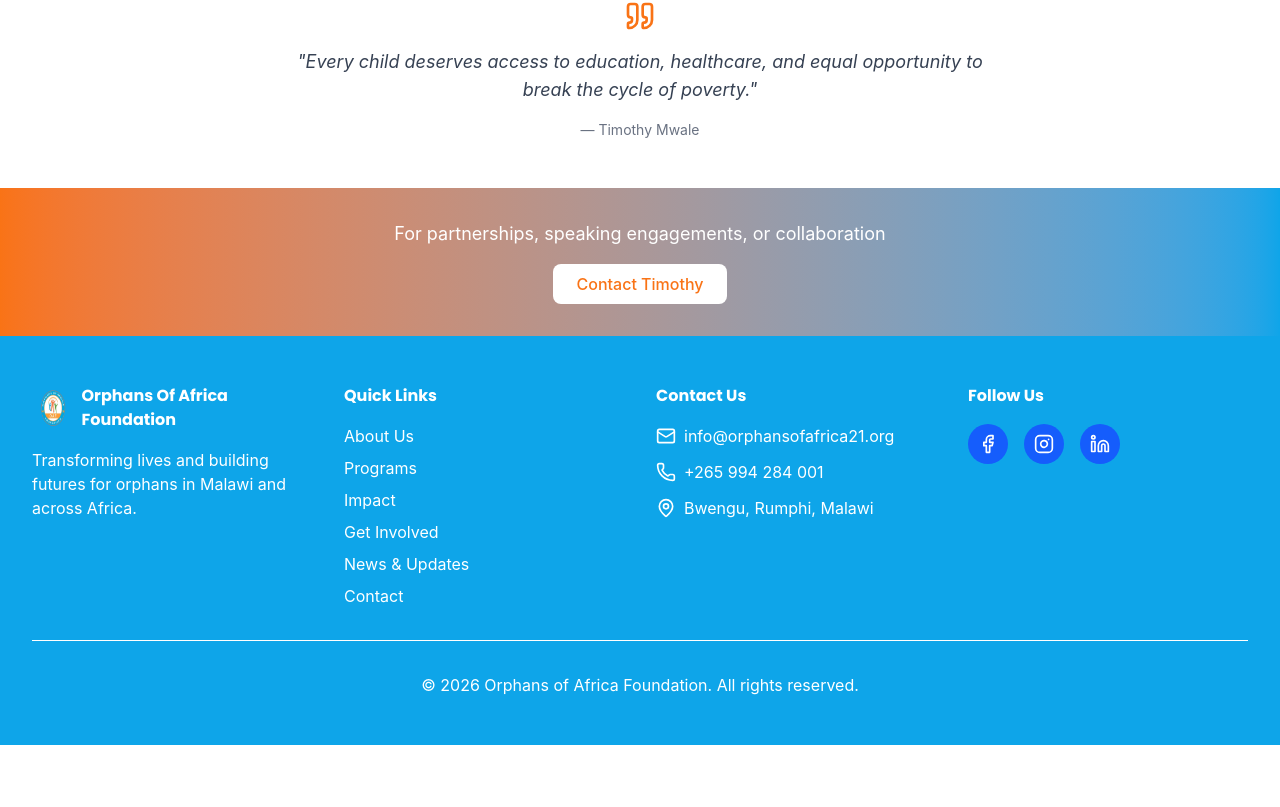
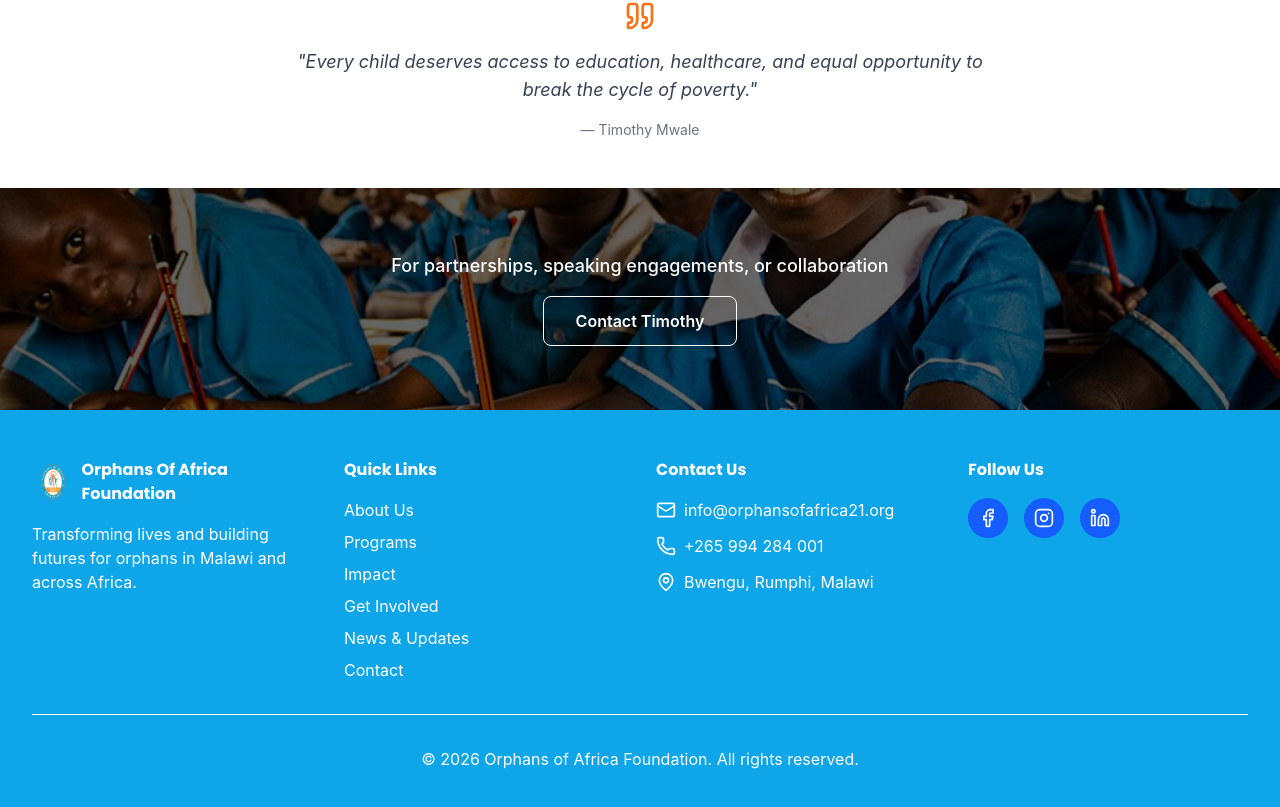
Before and after one commit to TaoTyro/OAF-Website, a React (Vite) app in the folder frontend/: page /leadership in a window 1280 px wide. Shown: the part 2757-3564 px from the top of the page. Before the commit the page ends 3502 px from the top, so only its background shows below. Built offline with nearby package versions, Linux system fonts and the light colour scheme.

Commit message:
add transparent button

```diff
--- a/frontend/src/app/pages/LeadershipPage.tsx
+++ b/frontend/src/app/pages/LeadershipPage.tsx
@@ -49,6 +49,7 @@ import {
   Network,
   Zap,
 } from 'lucide-react';
+import pupils from '../../assets/pupils.jpg';
 
 // Brand Colors
 const brandColors = {
@@ -443,12 +444,28 @@ export function LeadershipPage() {
       </section>
 
       {/* CTA */}
-      <section className="py-8 bg-gradient-to-r from-[#F97316] to-[#0EA5E9]">
-        <div className="max-w-7xl mx-auto px-4 text-center">
-          <p className="text-white text-lg mb-4">For partnerships, speaking engagements, or collaboration</p>
-          <button className="px-6 py-2 bg-white text-[#F97316] rounded-lg font-medium hover:shadow-lg transition-shadow">
-            Contact Timothy
-          </button>
+      <section
+        className="py-16 relative overflow-hidden"
+        style={{
+          backgroundImage: `url(${pupils})`,
+          backgroundSize: 'cover',
+          backgroundPosition: 'center',
+        }}
+      >
+        {/* Dark overlay */}
+        <div className="absolute inset-0 bg-black/60" />
+
+        <div className="max-w-7xl mx-auto px-4 text-center relative z-10">
+          <motion.div
+            initial={{ opacity: 0, y: 20 }}
+            whileInView={{ opacity: 1, y: 0 }}
+            viewport={{ once: true }}
+          >
+            <p className="text-white text-lg mb-4 font-medium">For partnerships, speaking engagements, or collaboration</p>
+            <button className="px-8 py-3 border text-white rounded-lg font-semibold hover:-translate-y-1 transition-all duration-300">
+              Contact Timothy
+            </button>
+          </motion.div>
         </div>
       </section>
 
```
